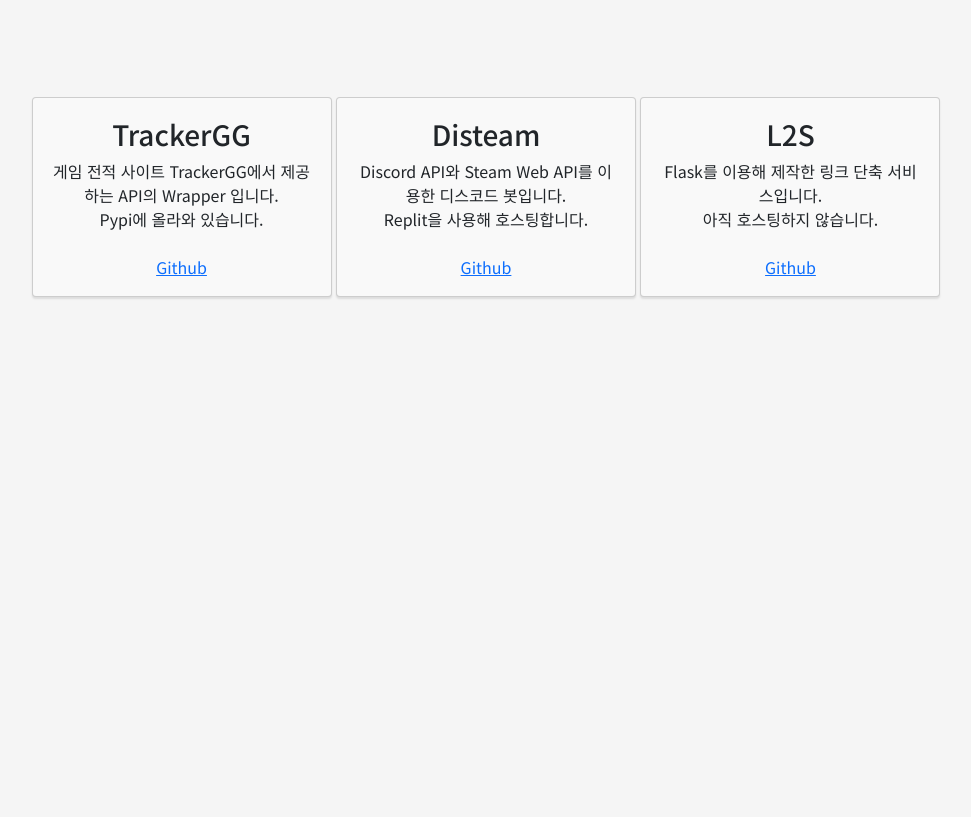
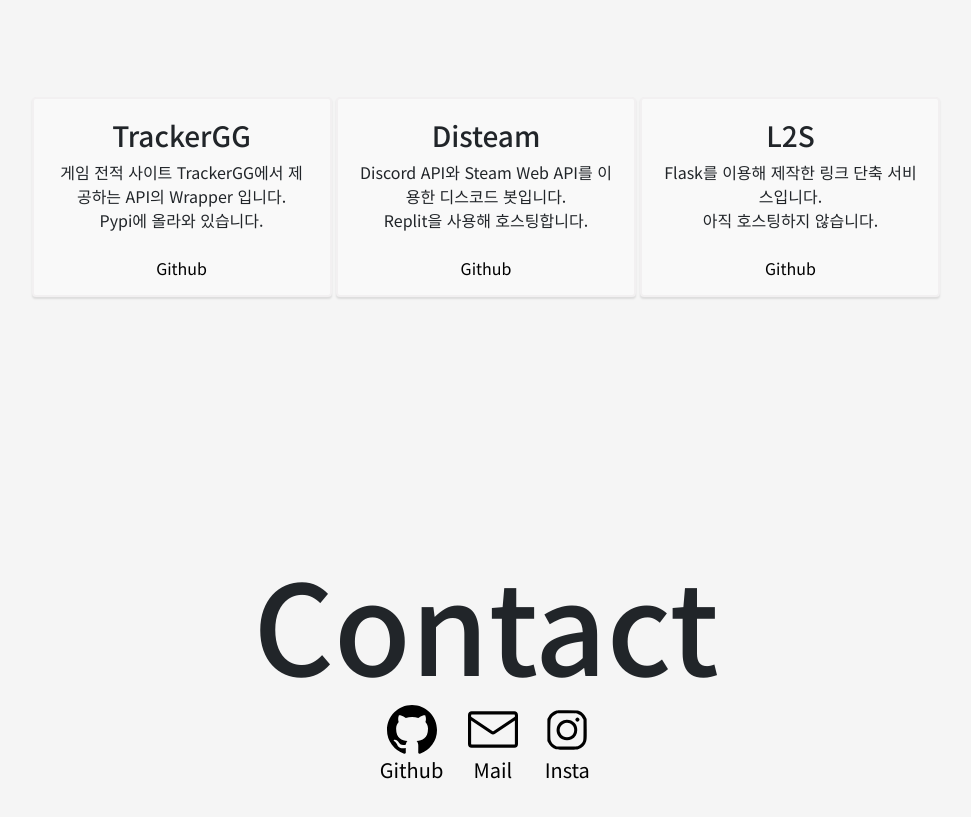
Before and after one commit to dev-ruby/dev-ruby.github.io, a plain HTML site: page index.html in a window 1280 px wide. Shown: the part 925-1742 px from the top of the page, without its empty margins (154-1125 px from the left). Before the commit the page ends 1366 px from the top, so only its background shows below. Drawn offline with nearby package versions, Linux system fonts and the light colour scheme; a web font is replaced by a local one.

Commit message:
Add contact section

```diff
--- a/index.css
+++ b/index.css
@@ -39,9 +39,13 @@
     font-size: 100px;
 }
 
+#project_container {
+    margin-top: 200px;
+}
+
 .project_area {
     text-align: center;
-    margin-top: 300px;
+    padding-top: 100px;
 }
 
 .project_info {
@@ -56,8 +60,7 @@
 .card {
     width: 300px;
     height: 200px;
-    border: 2px solid F2F0F1;
-    padding: 10px, 10px, 10px;
+    border: 2px solid #F2F0F1;
     border-radius: 4px;
     padding: 20px;
     margin: 0px, auto, 20px;
@@ -77,3 +80,24 @@
 .project_link {
     color: black;
 }
+.contact_area {
+    margin-top: 50px;
+}
+
+.contact_item {
+    margin-left: 10px;
+    margin-right: 10px;
+    display: inline-block;
+}
+
+a {
+    text-decoration-line: none;
+    text-decoration-color: black;
+    color: black;
+}
+
+.contact_text {
+    font-size: 20px;
+    text-decoration-line: none;
+    text-decoration-color: black;
+}
--- a/index.html
+++ b/index.html
@@ -1,3 +1,4 @@
+
 <!DOCTYPE html>
 <html lang="ko">
 <head>
@@ -62,7 +63,7 @@
             </p>
         </div>
     </div>
-    <div id="project_container">
+    <div id="project_container"></div>
     <div class="project_area">
         <h1 class="title_mini">
             Projects
@@ -100,8 +101,43 @@
             </div>
         </div>
     </div>
+    <div id="contact_area">
     </div>
-    <br><br><br><br><br><br>
+    <div class="main_area">
+        <div class="title_area">
+            <h1 class="title">
+                Contact
+            </h1>
+        </div>
+        <div class="contacts_area">
+            <div class="contact_item">
+                <a href="https://github.com/dev-ruby">
+                    <svg xmlns="http://www.w3.org/2000/svg" viewBox="0 0 16 16" width="50" height="50"><path d="M8 0c4.42 0 8 3.58 8 8a8.013 8.013 0 0 1-5.45 7.59c-.4.08-.55-.17-.55-.38 0-.27.01-1.13.01-2.2 0-.75-.25-1.23-.54-1.48 1.78-.2 3.65-.88 3.65-3.95 0-.88-.31-1.59-.82-2.15.08-.2.36-1.02-.08-2.12 0 0-.67-.22-2.2.82-.64-.18-1.32-.27-2-.27-.68 0-1.36.09-2 .27-1.53-1.03-2.2-.82-2.2-.82-.44 1.1-.16 1.92-.08 2.12-.51.56-.82 1.28-.82 2.15 0 3.06 1.86 3.75 3.64 3.95-.23.2-.44.55-.51 1.07-.46.21-1.61.55-2.33-.66-.15-.24-.6-.83-1.23-.82-.67.01-.27.38.01.53.34.19.73.9.82 1.13.16.45.68 1.31 2.69.94 0 .67.01 1.3.01 1.49 0 .21-.15.45-.55.38A7.995 7.995 0 0 1 0 8c0-4.42 3.58-8 8-8Z"></path></svg>
+                    <p class="contact_text">Github</p>
+                </a>
+            </div>
+            <div class="contact_item">
+                <a href="mailto:hiveruby@gmail.com">
+                    <svg xmlns="http://www.w3.org/2000/svg" viewBox="0 0 24 24" width="50" height="50"><path d="M1.75 3h20.5c.966 0 1.75.784 1.75 1.75v14a1.75 1.75 0 0 1-1.75 1.75H1.75A1.75 1.75 0 0 1 0 18.75v-14C0 3.784.784 3 1.75 3ZM1.5 7.412V18.75c0 .138.112.25.25.25h20.5a.25.25 0 0 0 .25-.25V7.412l-9.52 6.433c-.592.4-1.368.4-1.96 0Zm0-2.662v.852l10.36 7a.25.25 0 0 0 .28 0l10.36-7V4.75a.25.25 0 0 0-.25-.25H1.75a.25.25 0 0 0-.25.25Z"></path></svg>
+                    <p class="contact_text">Mail</p>
+                </a>
+            </div>
+            <div class="contact_item">
+                <a href="https://www.instagram.com/leh.__.07">
+                    <svg xmlns="http://www.w3.org/2000/svg" width="50" height="50" viewBox="0 0 144.000000 144.000000" preserveAspectRatio="xMidYMid meet">
+                        <g fill="#000000" stroke="none" transform="translate(0.000000,144.000000) scale(0.100000,-0.100000)">
+                        <path d="M414 1281 c-95 -24 -182 -96 -231 -191 l-28 -55 0 -315 0 -315 28 -55 c49 -96 119 -155 217 -184 78 -23 562 -23 640 0 119 35 200 117 235 238 14 47 16 100 13 343 l-3 288 -29 57 c-35 69 -94 128 -166 165 l-55 28 -295 2 c-162 1 -309 -2 -326 -6z m607 -93 c61 -20 114 -64 144 -120 l30 -53 0 -295 c0 -283 -1 -297 -21 -335 -28 -51 -68 -91 -119 -119 -38 -20 -52 -21 -335 -21 l-295 0 -53 30 c-56 30 -100 83 -120 144 -16 47 -16 555 0 602 23 68 65 116 130 148 l61 31 272 0 c180 0 284 -4 306 -12z"/>
+                        <path d="M980 1060 c-11 -11 -20 -29 -20 -40 0 -11 9 -29 20 -40 11 -11 29 -20 40 -20 11 0 29 9 40 20 11 11 20 29 20 40 0 11 -9 29 -20 40 -11 11 -29 20 -40 20 -11 0 -29 -9 -40 -20z"/>
+                        <path d="M623 1002 c-251 -90 -272 -432 -35 -549 81 -40 183 -40 264 0 107 53 163 144 163 267 0 85 -21 142 -74 203 -72 81 -213 117 -318 79z m175 -88 c110 -45 162 -174 113 -279 -76 -165 -306 -165 -382 0 -78 167 99 351 269 279z"/>
+                        </g>
+                    </svg>
+                    <p class="contact_text">Insta</p>
+                </a>
+            </div>
+        </div>
+    </div>
+    <br><br><br><br><br>
+    <br><br><br><br><br>
 </div>
 </body>
 </html>
```
Lines whose indentation alone changed are shown as unchanged.
